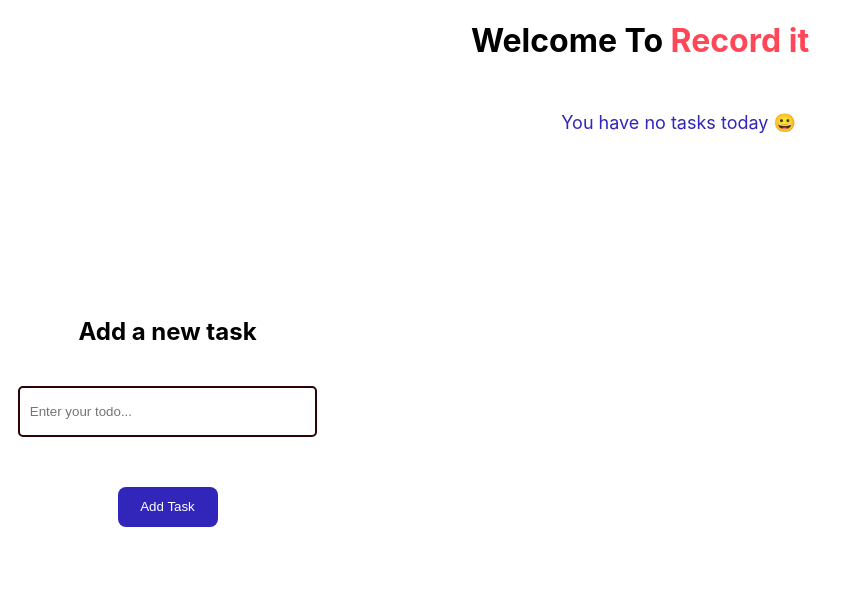
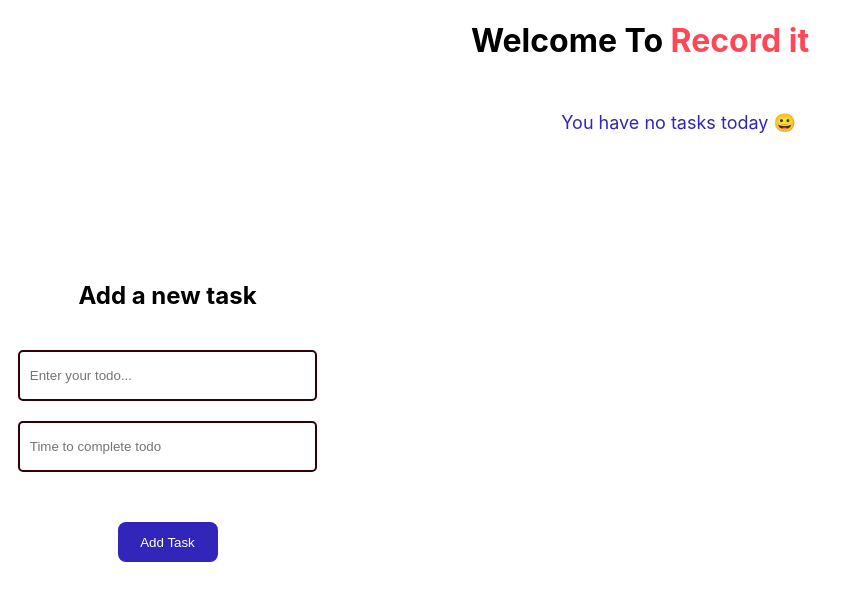
Before and after one commit to benndip/Record-it, a React (Create React App) app: page / in a window 1280 px wide. Shown: the top 600 px of the page, without its empty margins (0-854 px from the left). Built offline with nearby package versions, Linux system fonts and the light colour scheme.

Commit message:
time to complete task field added

```diff
--- a/src/App.js
+++ b/src/App.js
@@ -7,14 +7,16 @@ function App() {
   const [todoItems, setTodoItems] = useState([]);
   const [editingNow, setEditingNow] = useState(false);
   const [todoItemToEdit, setTodoItemToEdit] = useState(null);
+  const [todoDuration, setTodoDuration] = useState('');
 
   const onChangeHandler = (event) => {
-    setTodoItem(event.target.value);
+    if(event.target.name === "todoItem" ) setTodoItem(event.target.value);
+    if(event.target.name === "todoDuration" ) setTodoDuration(event.target.value);
   };
 
   const addTodoItem = () => {
     let todo_id = uuid();
-    if (todoItem.length == 0) return;
+    if (todoItem.length === 0 && todoDuration.length === 0) return;
     setTodoItems([
       ...todoItems,
       {
@@ -22,9 +24,11 @@ function App() {
         title: todoItem,
         date: new Date().toUTCString(),
         done: false,
+        duration:todoDuration
       },
     ]);
     setTodoItem("");
+    setTodoDuration("");
   };
 
   const markAsDone = (todoItemId) => {
@@ -84,6 +88,14 @@ function App() {
             value={todoItem}
             placeholder="Enter your todo..."
           />
+          <input
+            onChange={onChangeHandler}
+            name="todoDuration"
+            type="text"
+            className="input"
+            value={todoDuration}
+            placeholder="Time to complete todo"
+          />
           {!editingNow ? (
             <button onClick={addTodoItem} className="add-task-button">
               Add Task
@@ -107,6 +119,7 @@ function App() {
                     <th>Title</th>
                     <th>Created On</th>
                     <th>Actions</th>
+                    <th>Duration</th>
                   </tr>
                 </thead>
                 <tbody>
@@ -144,6 +157,7 @@ function App() {
                           Delete
                         </button>
                       </td>
+                      <td>{todoItem.duration}</td>
                     </tr>
                   ))}
                 </tbody>
```
Also changed, not shown: 1 other file (tests, documents, lock files or other folders).
